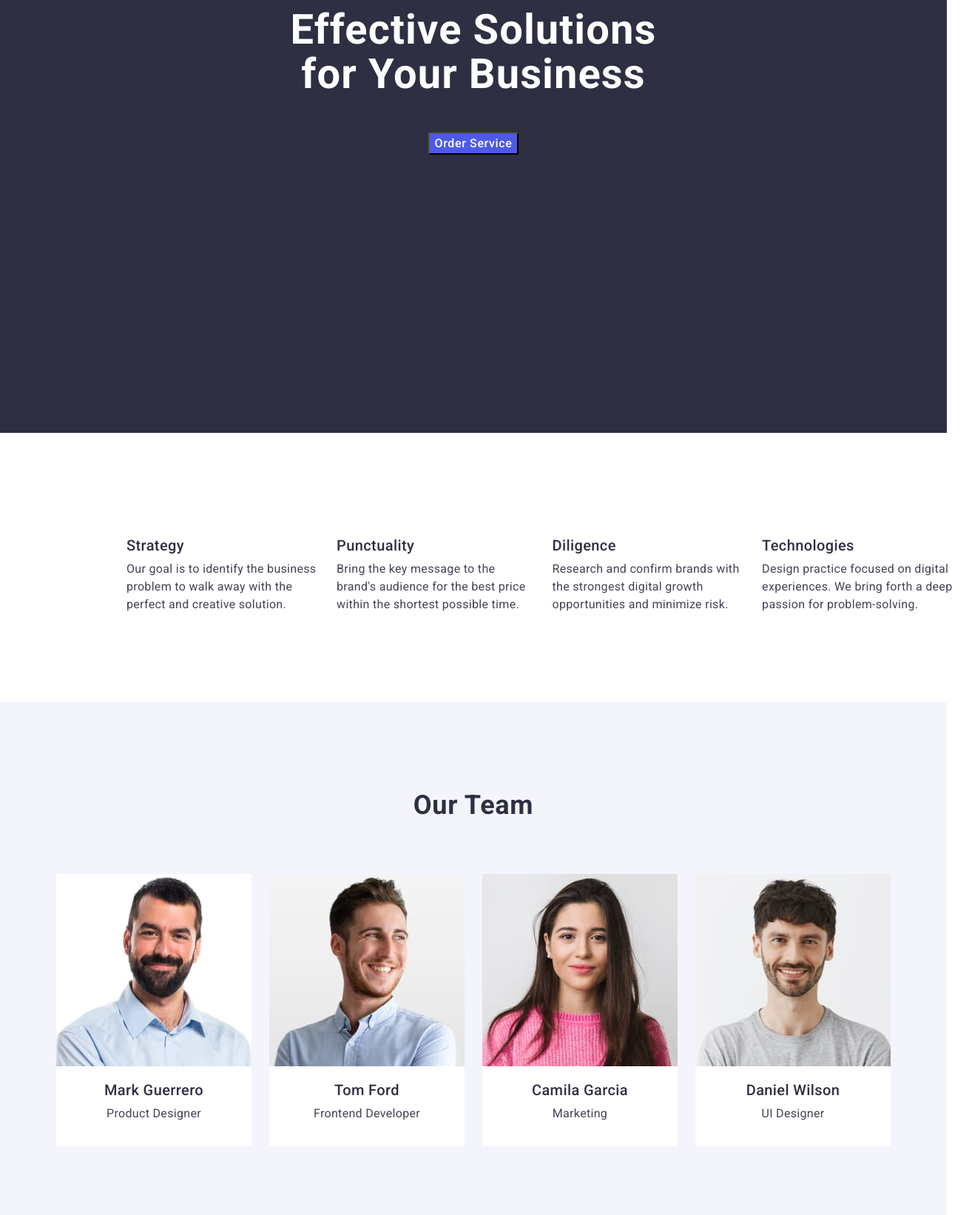
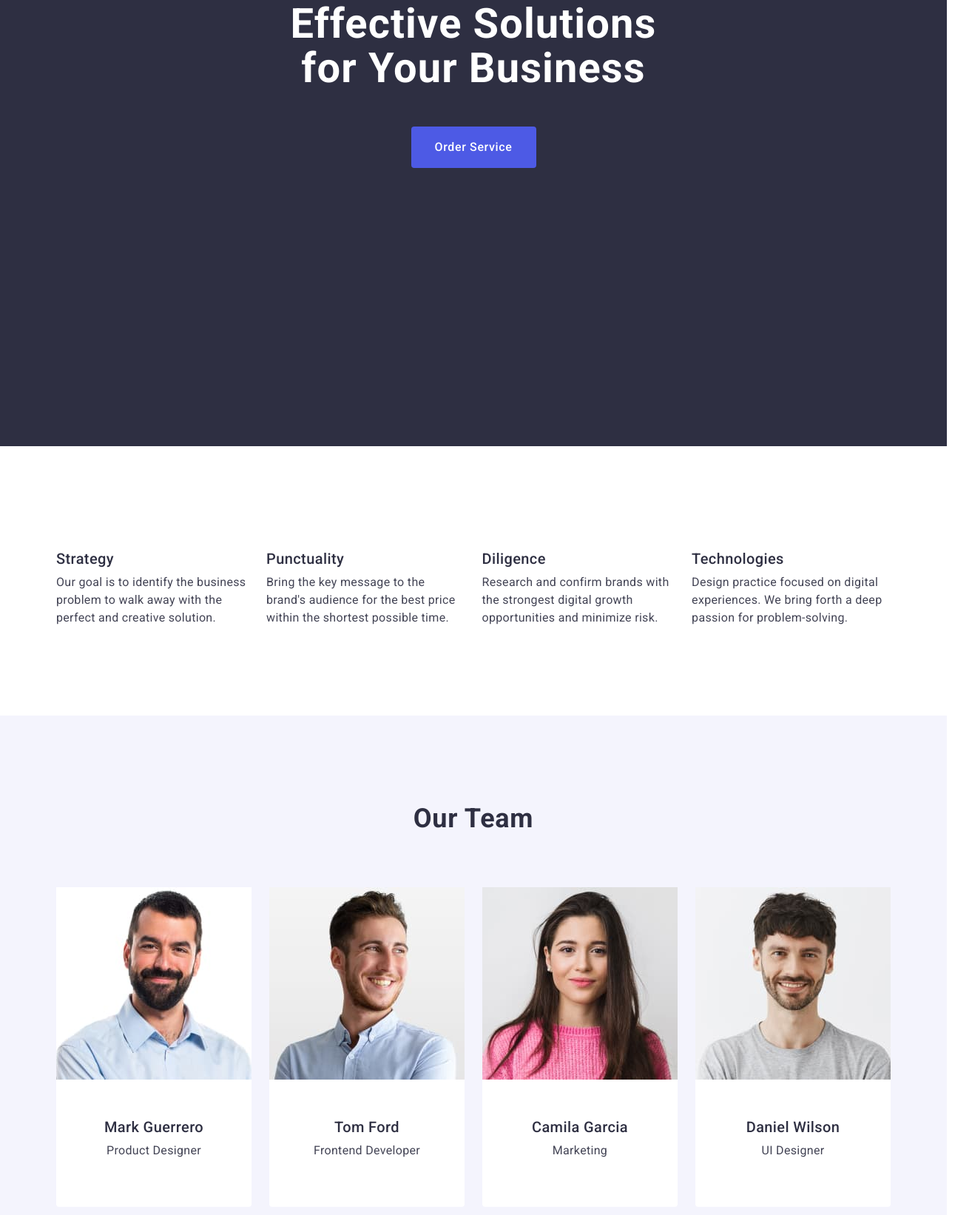
Before and after one commit to PerepichaiNV/goit-markup-hw-03, a plain HTML site: page index.html in a window 1280 px wide. Shown: the part 258-1900 px from the top of the page at 74% size, 1314 px wide, since content can reach past the window. Drawn offline with nearby package versions, Linux system fonts and the light colour scheme.

Commit message:
Add files via upload

```diff
--- a/css/styles.css
+++ b/css/styles.css
@@ -27,7 +27,7 @@ img {display: block;}
 }
 /* #region header */
 .header {
-
+    border-bottom: 1px solid #e7e9fc;
   }
 
 .header-logo {
@@ -56,6 +56,7 @@ margin-right: 76px;
 .nav-header {
     display: flex;
     gap: 40px;
+    align-items: center;
     }
 
 .header-nav-list {
@@ -112,8 +113,7 @@ margin-right: 76px;
 /* #region hero*/
 .hero {
 background-color: #2e2f42;
-padding-top: 197px;
-padding-bottom: 188px;
+padding: 188px 0;
 }
 
 .visually-hidden
@@ -156,8 +156,10 @@ cursor: pointer;
 display: block;
 margin: 0 auto;
 margin-bottom: 188px;
-min-width: 169;
-height: 56;
+min-width: 169px;
+height: 56px;
+border: none;
+border-radius: 4px;
 }
 
 .hero-btn:hover,
@@ -167,11 +169,8 @@ background-color: #404bbf;
 /* #endregion hero */
 /* #region benefits */
 .benefits {
-    padding-top: 120px;
-    padding-bottom: 120px;
-    padding-left: 156px;
-    padding-right: 156px;
 
+    padding: 120px 0;
 }
 .benefits-list {
     display: flex;
@@ -228,6 +227,11 @@ margin-bottom: 72px;
 }
 .team-list-item
 {background-color: #FFFFFF;
+    border-radius: 0px 0px 4px 4px;
+    }
+
+.container-name {
+padding: 32px 0px;
 }
 .team-list-name {
 font-weight: 500;
@@ -273,6 +277,11 @@ margin-bottom: 72px;
     width: calc((100%-48px)/3);
 }
 
+.container-portfolio {
+    padding: 32px 16px;
+    border: 1px solid #e7e9fc;
+    border-top: none;
+}
 .portfolio-list-service {
 font-weight: 500;
 font-size: 20px;
@@ -306,6 +315,8 @@ padding-left: 16px;
         letter-spacing: 0.03em;
         text-transform: uppercase;
         color: #4d5ae5;
+        display: inline-block;
+        margin-bottom: 16px;
 
 }
 
--- a/index.html
+++ b/index.html
@@ -39,7 +39,7 @@
         <section class="hero">
             <div class="container hero-container">
                 <h1 class="hero-title">Effective Solutions for Your Business</h1>
-                <button display:block class="hero-btn" type="button">Order Service</button>
+                <button class="hero-btn" type="button">Order Service</button>
             </div>
         </section>
         <!--benefits-->
@@ -80,23 +80,32 @@ problem to walk away with the perfect and creative solution. </p>
         <ul class="team-list">
             <li class="team-list-item">
                 <img src="./images/mark_guerrero.jpg" alt="Mark Guerrero" width="264" height="260">
+               <div class="container-name">
                 <h3 class="team-list-name">Mark Guerrero</h3>
                 <p class="team-list-job">Product Designer</p>
+               </div>
             </li>
+
             <li class="team-list-item">
                 <img src="./images/tom_ford.jpg" alt="Tom Ford" width="264" height="260">
+               <div class="container-name">
                 <h3 class="team-list-name">Tom Ford</h3>
                 <p class="team-list-job">Frontend Developer</p>
+               </div>
             </li>
             <li class="team-list-item">
                 <img src="./images/camila_garsia.jpg" alt="Camila Garsia" width="264" height="260">
+               <div class="container-name">
                 <h3 class="team-list-name">Camila Garcia</h3>
                 <p class="team-list-job">Marketing</p>
+               </div>
             </li>
             <li class="team-list-item">
                 <img src="./images/daniel_wilson.jpg" alt="Daniel Wilson" width="264" height="260">
+               <div class="container-name">
                 <h3 class="team-list-name">Daniel Wilson</h3>
                 <p class="team-list-job">UI Designer</p>
+               </div>
             </li>
         </ul>
         </div>
@@ -109,34 +118,46 @@ problem to walk away with the perfect and creative solution. </p>
             <ul class="portfolio-list">
                 <li class="portfolio-list-item">
                     <img width="360" src="./images/banking_app.jpg" alt="Banking App">
+                <div class="container-portfolio">
                     <h3 class="portfolio-list-service">Banking App</h3>
                     <p class="portfolio-list-service-type">App</p>
+                </div>
                 </li>
                 <li class="portfolio-list-item">
                     <img width="360" src="./images/cashless_payment.jpg" alt="Cashless Payment">
+                <div class="container-portfolio">
                     <h3 class="portfolio-list-service">Cashless Payment</h3>
                     <p class="portfolio-list-service-type">Marketing</p>
+                </div>
                 </li>
                 <li class="portfolio-list-item">
                     <img width="360" src="./images/meditation_app.jpg" alt="Meditation App">
+                <div class="container-portfolio">
                     <h3 class="portfolio-list-service">Meditation App</h3>
                     <p class="portfolio-list-service-type">App</p>
+                </div>
                 </li>
 
                 <li class="portfolio-list-item">
                     <img width="360" src="./images/taxi_service.jpg" alt="Taxi Service">
+                    <div class="container-portfolio">
                     <h3 class="portfolio-list-service">Taxi Service</h3>
                     <p class="portfolio-list-service-type">Marketing</p>
+                </div>
                 </li>
                 <li class="portfolio-list-item">
                     <img width="360" src="./images/screen_illustrations.jpg" alt="Screen Illustrations">
+                    <div class="container-portfolio">
                     <h3 class="portfolio-list-service">Screen Illustrations</h3>
                     <p class="portfolio-list-service-type">Design</p>
+                </div>
                 </li>
                 <li class="portfolio-list-item">
                     <img width="360"  src="./images/online_courses.jpg" alt="Online Courses">
+                    <div class="container-portfolio">
                     <h3 class="portfolio-list-service">Online Courses</h3>
                     <p class="portfolio-list-service-type">Marketing</p>
+                </div>
                 </li>
             </ul>
             </div>
```
